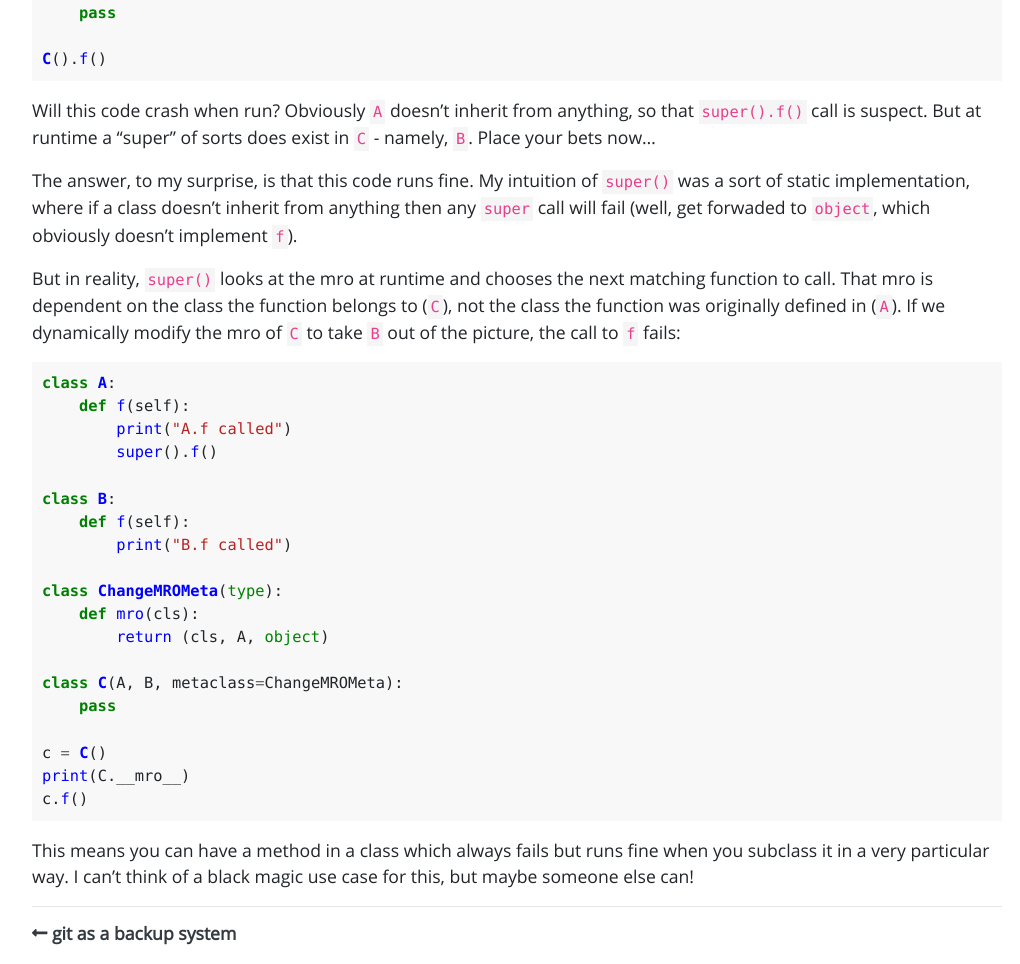
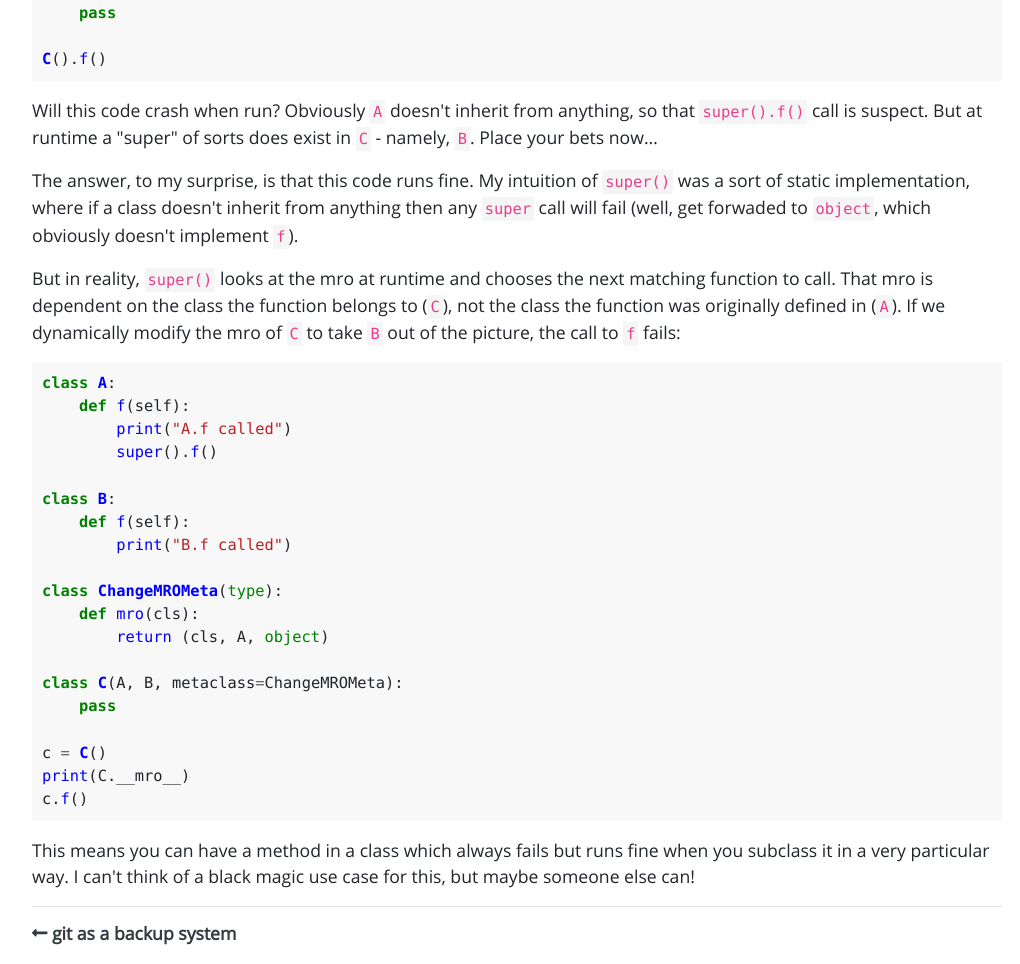
Before and after one commit to Liam-DeVoe/liam-devoe.github.io, a Jekyll site: the page built from _posts/2022-10-31-a-quirk-in-super.md, in a window 1280 px wide. Shown: the part 514-1478 px from the top of the page, without its empty margins (123-1143 px from the left). Built offline with Jekyll 4.4.1, drawn with Linux system fonts in a browser that asks for light colours; nearby versions of some CDN libraries; part of the change alters nothing that is shown.

```diff
--- a/_config.yml
+++ b/_config.yml
@@ -4,3 +4,7 @@ timezone: America/New_York
 
 plugins:
   - jekyll-feed
+
+# disable smart quotes, first two params are for ' and last two are for "
+kramdown:
+  smart_quotes: ["apos", "apos", "quot", "quot"]
```
